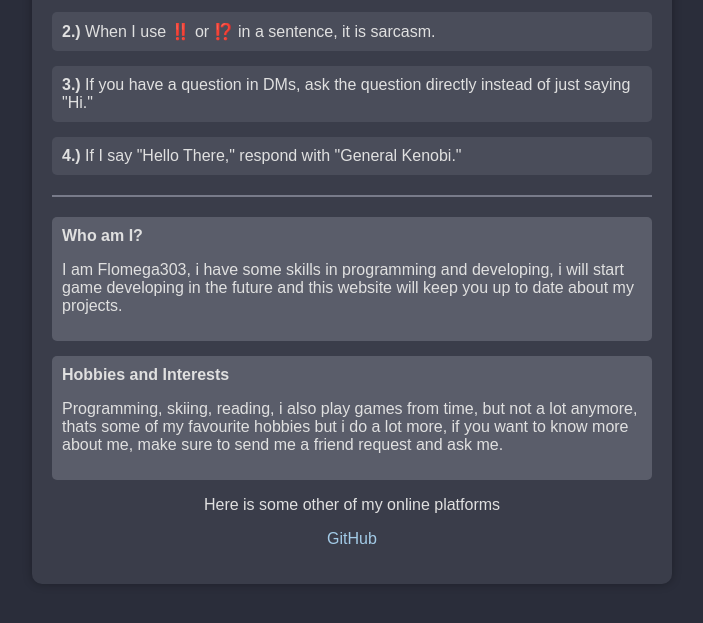
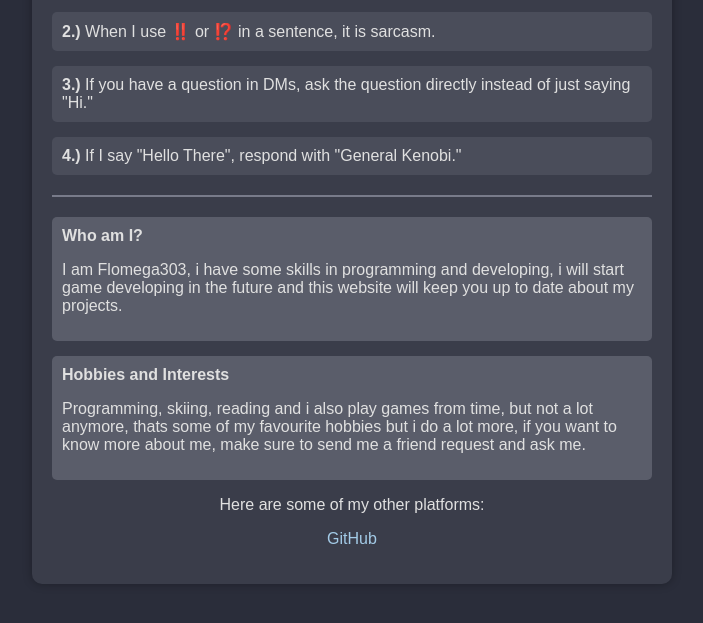
Before and after one commit to DrParanoya/GTA-VI-countdown, a plain HTML site: page index.html in a window 1280 px wide. Shown: the part 169-792 px from the top of the page, without its empty margins (288-991 px from the left). Drawn offline with Linux system fonts and the light colour scheme.

Commit message:
Update index.html

```diff
--- a/index.html
+++ b/index.html
@@ -61,7 +61,7 @@
             <div class="rule"><strong>1.)</strong> If you are replying to me in a server, please ping me or I won’t notice.</div>
             <div class="rule"><strong>2.)</strong> When I use ‼️ or ⁉️ in a sentence, it is sarcasm.</div>
             <div class="rule"><strong>3.)</strong> If you have a question in DMs, ask the question directly instead of just saying "Hi." </div>
-            <div class="rule"><strong>4.)</strong> If I say "Hello There," respond with "General Kenobi." </div>
+            <div class="rule"><strong>4.)</strong> If I say "Hello There", respond with "General Kenobi." </div>
         </div>
         <div class="separator"></div>
         <div class="info">
@@ -71,10 +71,10 @@
             </div>
             <div class="info-section">
                 <strong>Hobbies and Interests</strong>
-                <p>Programming, skiing, reading, i also play games from time, but not a lot anymore, thats some of my favourite hobbies but i do a lot more, if you want to know more about me, make sure to send me a friend request and ask me.</p>
+                <p>Programming, skiing, reading and i also play games from time, but not a lot anymore, thats some of my favourite hobbies but i do a lot more, if you want to know more about me, make sure to send me a friend request and ask me.</p>
             </div>
         </div>
-        <p>Here is some other of my online platforms</p>
+        <p>Here are some of my other platforms:</p>
         <p>
             <a href="#" target="_blank"></a>
             <a href="https://github.com/Flomega" target="_blank">GitHub</a>
```
